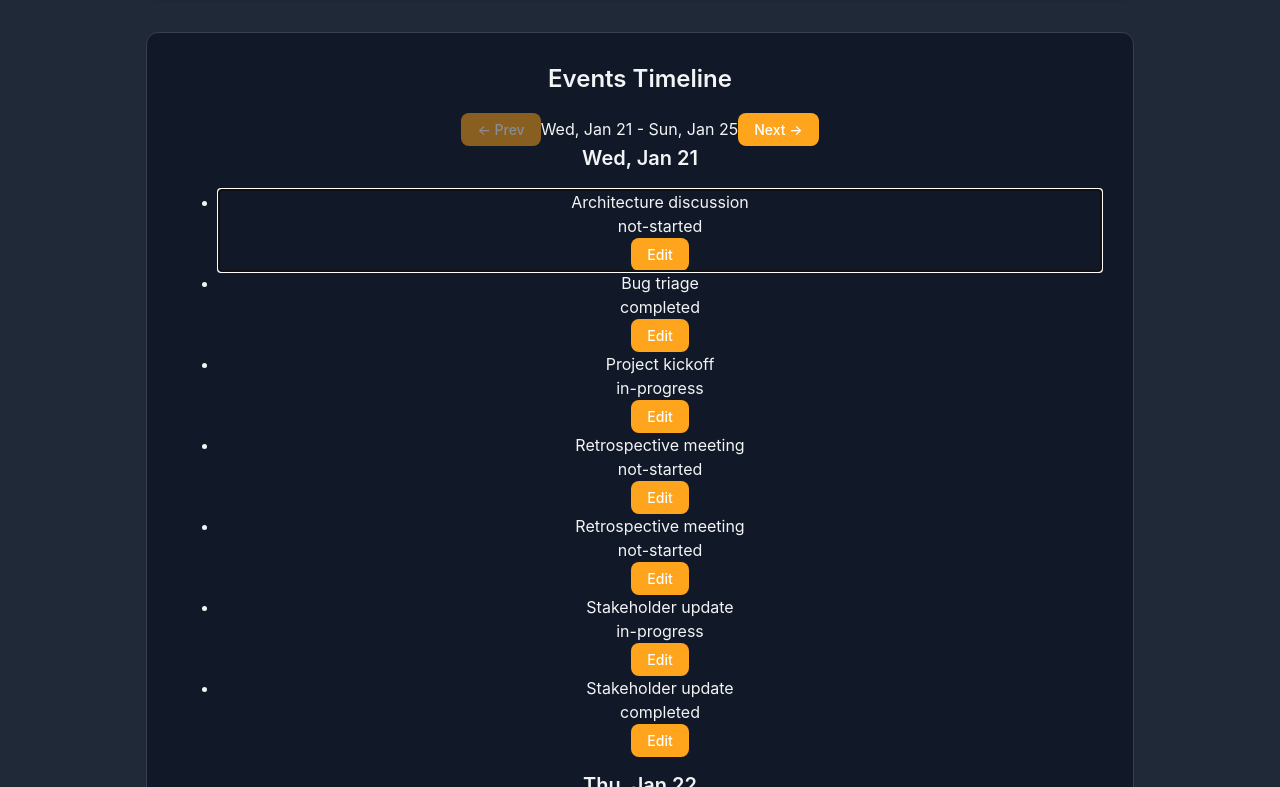
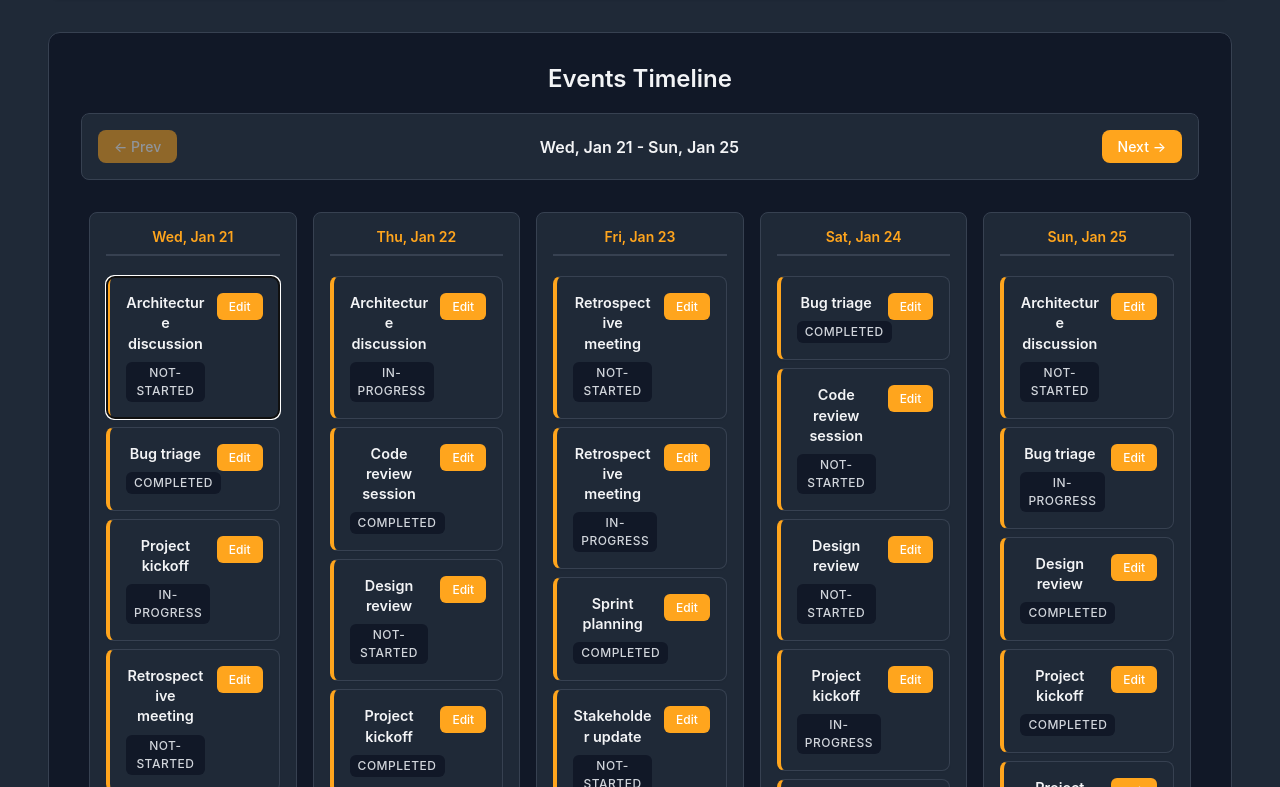
Before and after one commit to AdoRosip/GenetecAssignment, a React (Vite) app: page / in a window 1280 px wide. Shown: the part 1153-1940 px from the top of the page. Built offline with nearby package versions, Linux system fonts and the light colour scheme.

Commit message:
chore: small refactors on all components + timeline stying mojor changes

```diff
--- a/src/Dashboard.tsx
+++ b/src/Dashboard.tsx
@@ -113,6 +113,7 @@ const Dashboard = () => {
             onSave={handleFormSave}
             onCancel={handleFormCancel}
             initialData={getInitialDataForForm()}
+            nextId={String(dashboardState.events.length + 1)}
           />
         </section>
       )}
--- a/src/components/DataGrid/DataGrid.css
+++ b/src/components/DataGrid/DataGrid.css
@@ -169,13 +169,20 @@ td button:focus {
 
 thead th .reset-sort-btn {
   padding: 0.375rem 0.75rem;
-  background-color: var(--text-secondary);
-  color: black;
   border: none;
   border-radius: var(--radius-sm);
   cursor: pointer;
   transition: all 0.2s ease;
   white-space: nowrap;
+}
+
+#button-th {
+  display: flex;
+  justify-content: center;
+  align-items: center;
+}
+#button-th:hover {
+  background-color: inherit;
 }
 
 /* thead th .reset-sort-btn:hover:not(:disabled) {
--- a/src/components/DataGrid/DataGrid.tsx
+++ b/src/components/DataGrid/DataGrid.tsx
@@ -128,7 +128,8 @@ return (
                 )}
               </th>
             ))}
-            <th>
+            <th id='button-th'>
+              {/**Potentially refactor for better styling pattern */}
               <button
                 onClick={handleResetSort}
                 disabled={!sortingState.key}
--- a/src/components/EventForm/EventForm.css
+++ b/src/components/EventForm/EventForm.css
@@ -0,0 +1,118 @@
+.eventForm-container {
+  width: 100%;
+}
+
+.eventForm-container form {
+  display: flex;
+  flex-direction: column;
+  gap: 1.5rem;
+}
+
+.eventForm-container label {
+  display: block;
+  margin-bottom: 0.5rem;
+  font-weight: 500;
+  color: var(--text-primary);
+  font-size: 0.875rem;
+}
+
+.eventForm-container input,
+.eventForm-container select,
+.eventForm-container textarea {
+  width: 100%;
+  padding: 0.75rem;
+  border: 1px solid var(--border-color);
+  border-radius: var(--radius-md);
+  font-size: 0.875rem;
+  color: var(--text-primary);
+  background-color: var(--bg-primary);
+  transition: all 0.2s ease;
+}
+
+.eventForm-container input:focus,
+.eventForm-container select:focus,
+.eventForm-container textarea:focus {
+  outline: none;
+  border-color: var(--primary-color);
+  box-shadow: 0 0 0 3px var(--primary-light);
+}
+
+.eventForm-container input[type="date"] {
+  cursor: pointer;
+}
+
+.eventForm-container select {
+  cursor: pointer;
+}
+
+.eventForm-container textarea {
+  resize: vertical;
+  min-height: 100px;
+}
+
+.form-group {
+  display: flex;
+  flex-direction: column;
+}
+
+.form-buttons {
+  display: flex;
+  gap: 1rem;
+  justify-content: flex-end;
+  margin-top: 0.5rem;
+}
+
+.form-buttons button {
+  padding: 0.75rem 1.5rem;
+  font-size: 0.875rem;
+  font-weight: 500;
+  border-radius: var(--radius-md);
+  border: none;
+  cursor: pointer;
+  transition: all 0.2s ease;
+}
+
+.form-buttons button[type="submit"] {
+  background-color: var(--primary-color);
+  color: white;
+}
+
+.form-buttons button[type="submit"]:hover {
+  background-color: var(--primary-hover);
+  box-shadow: var(--shadow-md);
+}
+
+.form-buttons button[type="submit"]:focus {
+  outline: 2px solid var(--primary-color);
+  outline-offset: 2px;
+}
+
+.form-buttons button[type="button"] {
+  background-color: var(--border-color);
+  color: var(--text-primary);
+}
+
+.form-buttons button[type="button"]:hover {
+  background-color: var(--border-light);
+}
+
+.eventForm-container .error {
+  color: var(--error-color);
+  font-size: 0.75rem;
+  margin-top: 0.25rem;
+  font-weight: 500;
+}
+
+[role="status"] {
+  padding: 1rem;
+  margin-top: 1rem;
+  background-color: #d1fae5;
+  border: 1px solid var(--success-color);
+  border-radius: var(--radius-md);
+}
+
+[role="status"] h3 {
+  margin: 0;
+  color: var(--success-color);
+  font-size: 0.875rem;
+}
--- a/src/components/EventForm/EventForm.tsx
+++ b/src/components/EventForm/EventForm.tsx
@@ -1,13 +1,15 @@
 import { useEffect, useRef, useState } from "react"
 import type { EventInterface, EventStatus } from "../../contracts"
+import "./EventForm.css"
 
 interface EventFormPropsInterface {
     onSave: (event: EventInterface) => void
     onCancel: () => void
-    initialData?:EventInterface
+    initialData?: EventInterface
+    nextId: string
 }
 
-export const EventForm = ({onSave, onCancel, initialData}: EventFormPropsInterface) => {
+export const EventForm = ({onSave, onCancel, initialData, nextId}: EventFormPropsInterface) => {
     const titleRef = useRef<HTMLInputElement>(null)
     const dateRef = useRef<HTMLInputElement>(null)
     const [successMessage, setSuccessMessage] = useState<string | null>(null)
@@ -15,13 +17,11 @@ export const EventForm = ({onSave, onCancel, initialData}: EventFormPropsInterfa
         title: string;
         date: string;
         status: EventStatus;
-        description: string;
     }>
         ({
             title: initialData?.title || '',
             date: initialData?.date || '',
-            status: initialData?.status || 'not-started',
-            description: initialData?.description || ''
+            status: initialData?.status || 'not-started'
         });
     const [errors, setErrors] = useState<{title?: string; date?: string}>({})
     const possibleStatus:EventStatus[] = ['completed', 'in-progress', 'not-started']
@@ -49,7 +49,7 @@ export const EventForm = ({onSave, onCancel, initialData}: EventFormPropsInterfa
        }
 
        const eventToSave: EventInterface = {
-        id: initialData?.id || crypto.randomUUID(),
+        id: initialData?.id || nextId,
         ...formData
        }
 
@@ -68,7 +68,7 @@ export const EventForm = ({onSave, onCancel, initialData}: EventFormPropsInterfa
         if(successMessage) setTimeout(() => setSuccessMessage(null), 5000)
     },[successMessage])
 
-    return (
+        return (
         <div className="eventForm-container">
             <form onSubmit={handleSubmit}>
                 <label htmlFor='event-title' >Title</label>
@@ -91,10 +91,10 @@ export const EventForm = ({onSave, onCancel, initialData}: EventFormPropsInterfa
                         <option key={status} value={status}>{status}</option>
                     ))}
                 </select>
-                <label htmlFor='event-description' >Description</label>
-                <input type="text" id="event-description" value={formData.description} onChange={(e) => setFormData(prev => ({ ...prev, description: e.target.value }))} />
-                <button type="submit">Submit</button>
-                <button type="button" onClick={onCancel}>Cancel</button>
+                <div className="form-buttons">
+                    <button type="submit">Submit</button>
+                    <button type="button" onClick={onCancel}>Cancel</button>
+                </div>
             </form>
             {successMessage && <div role="status" aria-live="polite" aria-atomic="true"><h3>{successMessage}</h3></div>}
         </div>
--- a/src/components/Timeline/Timeline.css
+++ b/src/components/Timeline/Timeline.css
@@ -0,0 +1,186 @@
+.timeline-wrapper {
+  border-radius: var(--radius-md);
+  overflow: hidden;
+  display: flex;
+  flex-direction: column;
+  gap: 1.5rem;
+}
+
+.timeline-navigation {
+  display: flex;
+  justify-content: space-between;
+  align-items: center;
+  gap: 1rem;
+  padding: 1rem;
+  background-color: var(--bg-primary);
+  border: 1px solid var(--border-color);
+  border-radius: var(--radius-md);
+}
+
+.timeline-nav-btn {
+  padding: 0.5rem 1rem;
+  background-color: var(--primary-color);
+  color: white;
+  border: none;
+  border-radius: var(--radius-md);
+  cursor: pointer;
+  font-weight: 500;
+  transition: all 0.2s ease;
+}
+
+.timeline-nav-btn:hover:not(:disabled) {
+  background-color: var(--primary-hover);
+  box-shadow: var(--shadow-sm);
+}
+
+.timeline-nav-btn:disabled {
+  opacity: 0.5;
+  cursor: not-allowed;
+}
+
+.timeline-date-range {
+  font-weight: 600;
+  color: var(--text-primary);
+  min-width: 200px;
+  text-align: center;
+  white-space: nowrap;
+}
+
+.timeline-carousel {
+  display: grid;
+  grid-template-columns: repeat(5, 1fr);
+  gap: 1rem;
+  overflow-x: auto;
+  padding: 0.5rem;
+}
+
+.timeline-column {
+  display: flex;
+  flex-direction: column;
+  gap: 0.75rem;
+  min-width: 200px;
+  background-color: var(--bg-primary);
+  border: 1px solid var(--border-color);
+  border-radius: var(--radius-md);
+  padding: 1rem;
+}
+
+.timeline-column-date {
+  font-size: 0.875rem;
+  font-weight: 600;
+  color: var(--primary-color);
+  margin: 0 0 0.5rem 0;
+  padding-bottom: 0.5rem;
+  border-bottom: 2px solid var(--border-color);
+  text-align: center;
+}
+
+.timeline-column-events {
+  list-style: none;
+  padding: 0;
+  margin: 0;
+  display: flex;
+  flex-direction: column;
+  gap: 0.5rem;
+  flex: 1;
+}
+
+.timeline-event {
+  padding: 1rem;
+  background-color: var(--bg-primary);
+  border: 1px solid var(--border-color);
+  border-left: 4px solid var(--primary-color);
+  border-radius: var(--radius-md);
+  cursor: pointer;
+  transition: all 0.2s ease;
+  display: flex;
+  justify-content: space-between;
+  align-items: flex-start;
+  gap: 0.75rem;
+  box-shadow: var(--shadow-sm);
+}
+
+.timeline-event:hover {
+  background-color: var(--primary-hover);
+  box-shadow: var(--shadow-md);
+  border-left-color: var(--primary-hover);
+  transform: translateY(-1px);
+}
+
+.timeline-event-content {
+  flex: 1;
+  min-width: 0;
+  display: flex;
+  flex-direction: column;
+  gap: 0.5rem;
+}
+
+.timeline-event-title {
+  font-weight: 600;
+  color: var(--text-primary);
+  word-break: break-word;
+  font-size: 0.9rem;
+  line-height: 1.4;
+}
+
+.timeline-event-meta {
+  font-size: 0.75rem;
+  color: var(--text-secondary);
+  text-transform: uppercase;
+  letter-spacing: 0.5px;
+  font-weight: 500;
+  padding: 0.125rem 0.5rem;
+  background-color: var(--bg-secondary);
+  border-radius: var(--radius-sm);
+  width: fit-content;
+}
+
+.timeline-event-edit {
+  padding: 0.375rem 0.75rem;
+  font-size: 0.75rem;
+  font-weight: 500;
+  white-space: nowrap;
+  flex-shrink: 0;
+  background-color: var(--primary-color);
+  color: white;
+  border: none;
+  border-radius: var(--radius-sm);
+  cursor: pointer;
+  transition: all 0.2s ease;
+  align-self: flex-start;
+}
+
+.timeline-event-edit:hover {
+  background-color: var(--primary-hover);
+  box-shadow: var(--shadow-sm);
+  transform: translateY(-1px);
+}
+
+.timeline-event-edit:focus {
+  outline: 2px solid var(--primary-color);
+  outline-offset: 2px;
+}
+
+.timeline-event-edit:active {
+  transform: translateY(0);
+}
+
+.timeline-item-empty {
+  padding: 1rem 0.5rem;
+  text-align: center;
+  color: var(--text-secondary);
+  font-size: 0.85rem;
+  font-style: italic;
+}
+
+.empty-state,
+.loading-state,
+.error-state {
+  padding: 3rem 1rem;
+  text-align: center;
+  color: var(--text-secondary);
+}
+
+.error-state {
+  color: var(--error-color);
+}
--- a/src/components/Timeline/Timeline.tsx
+++ b/src/components/Timeline/Timeline.tsx
@@ -72,19 +72,19 @@ export const Timeline = ({events, isLoading, error, onEditEvent}: TimelinePropsI
         }
     }, [focusedIndex, flatListOfEvents])
 
-    const handleItemKeyDown = (event: React.KeyboardEvent) => {
-        if (flatListOfEvents.length === 0) return
+    // const handleItemKeyDown = (event: React.KeyboardEvent) => {
+    //     if (flatListOfEvents.length === 0) return
 
-        if (event.key === "ArrowDown" || event.key === "ArrowRight") {
-            event.preventDefault()
-            setFocusedIndex((prev) => Math.min(prev + 1, flatListOfEvents.length - 1))
-        }
+    //     if (event.key === "ArrowDown" || event.key === "ArrowRight") {
+    //         event.preventDefault()
+    //         setFocusedIndex((prev) => Math.min(prev + 1, flatListOfEvents.length - 1))
+    //     }
 
-        if (event.key === "ArrowUp" || event.key === "ArrowLeft") {
-            event.preventDefault()
-            setFocusedIndex((prev) => Math.max(prev - 1, 0))
-        }
-    }
+    //     if (event.key === "ArrowUp" || event.key === "ArrowLeft") {
+    //         event.preventDefault()
+    //         setFocusedIndex((prev) => Math.max(prev - 1, 0))
+    //     }
+    // }
 
     const renderLoading = () => {
         return (
@@ -161,7 +161,6 @@ export const Timeline = ({events, isLoading, error, onEditEvent}: TimelinePropsI
                                             tabIndex={focusedIndex === globalIndex ? 0 : -1}
                                             className="timeline-event"
                                             onFocus={() => setFocusedIndex(globalIndex)}
-                                            onKeyDown={handleItemKeyDown}
                                             role="listitem"
                                         >
                                             <div className="timeline-event-content">
```
